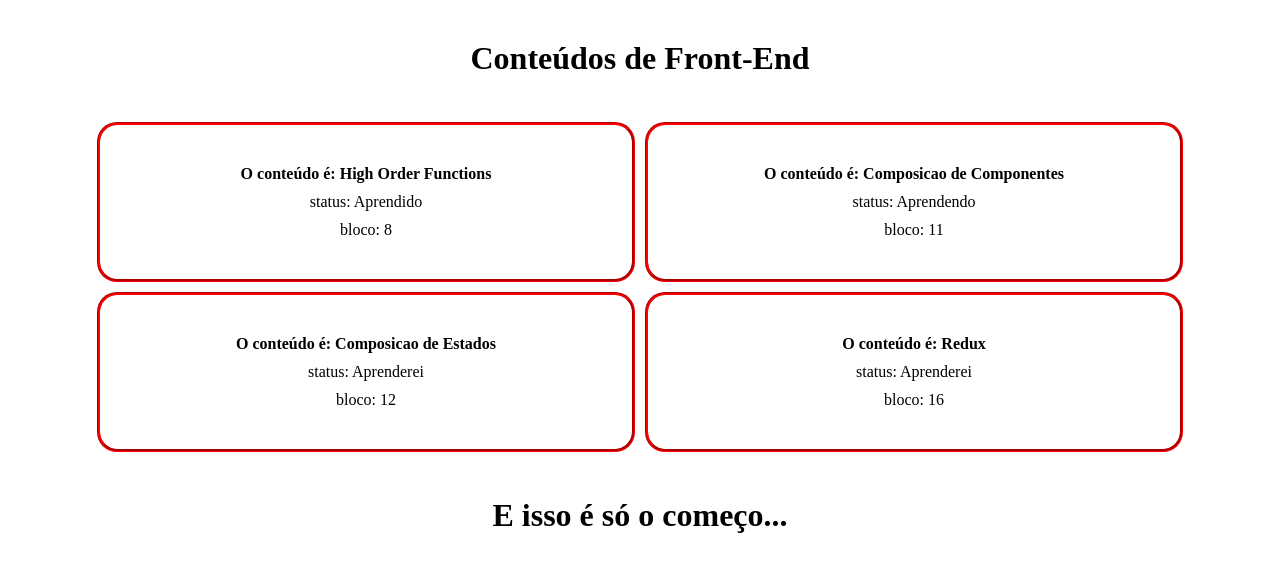
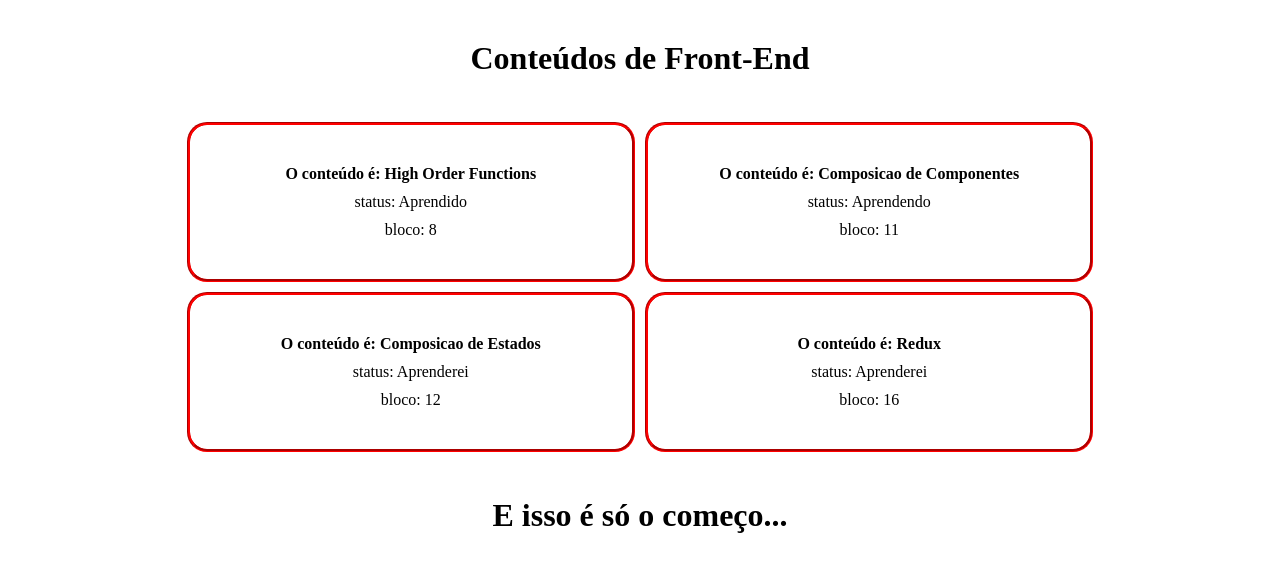
Before and after one commit to lazaroor/trybe-exercises, a React (Create React App) app in the folder Front-End/Bloco-10-intro-react/10.1-React-intro/exercicios/exercicio3/: page / in a window 1280 px wide. Shown: the top 572 px of the page. Built offline with nearby package versions, Linux system fonts and the light colour scheme.

Commit message:
Adicionadas outras estilizacoes

```diff
--- a/Front-End/Bloco-10-intro-react/10.1-React-intro/exercicios/exercicio3/src/App.css
+++ b/Front-End/Bloco-10-intro-react/10.1-React-intro/exercicios/exercicio3/src/App.css
@@ -22,7 +22,7 @@ p {
   display: flex;
   flex-direction: column;
   align-items: center;
-  width: 40%;
+  width: 33%;
   padding: 40px 10px;
   margin: 5px;
   justify-content: center;
```
Also changed, not shown: 1 other file (tests, documents, lock files or other folders).
